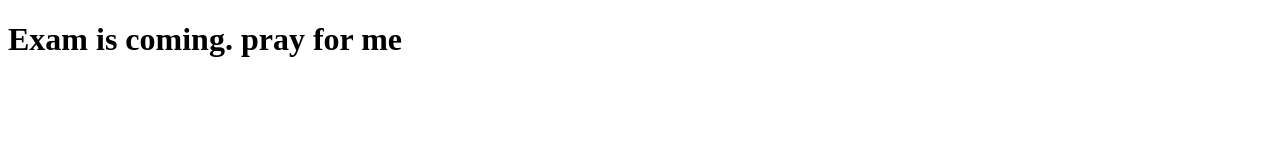
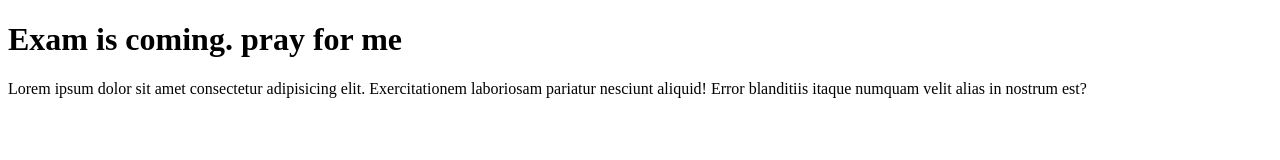
Before and after one commit to akash-webdev-26/my-first-new-github, a plain HTML site: page index.html in a window 1280 px wide. Drawn offline with Linux system fonts and the light colour scheme.

Commit message:
updated the html file

```diff
--- a/index.html
+++ b/index.html
@@ -9,6 +9,8 @@
 
 <body>
   <h1>Exam is coming. pray for me</h1>
+  <p>Lorem ipsum dolor sit amet consectetur adipisicing elit. Exercitationem laboriosam pariatur nesciunt aliquid! Error
+    blanditiis itaque numquam velit alias in nostrum est?</p>
 </body>
 
 </html>
```
